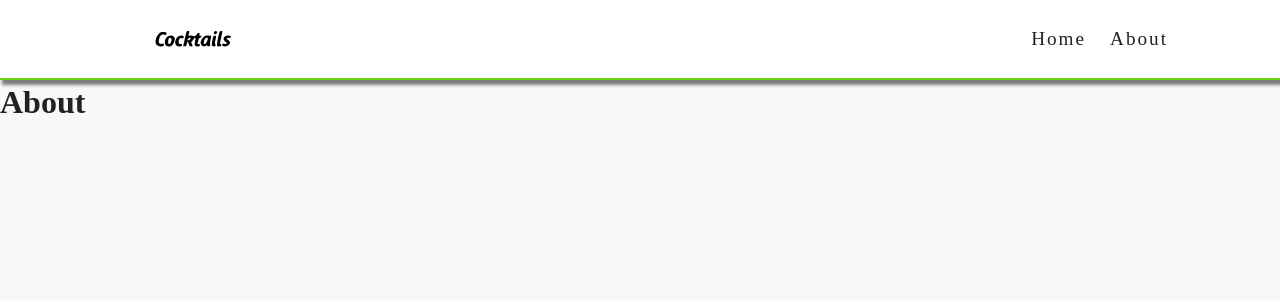
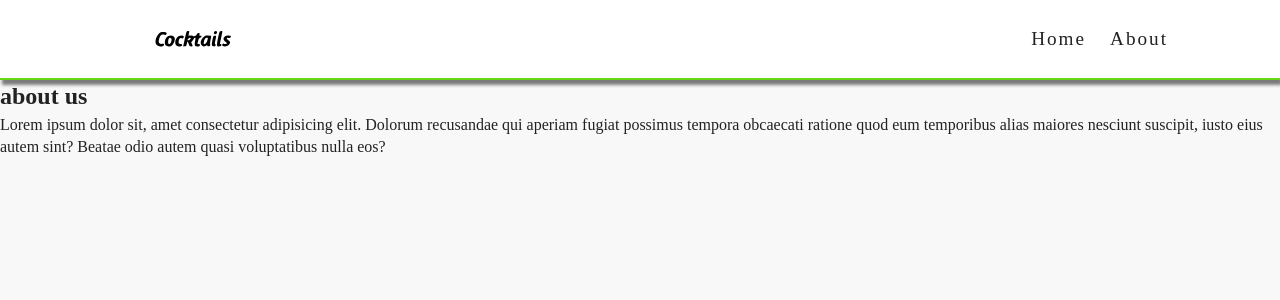
Before and after one commit to shafali03/cocktails, a React (Create React App) app: page /about in a window 1280 px wide. Shown: the top 300 px of the page. Built offline with nearby package versions, Linux system fonts and the light colour scheme.

Commit message:
feat: Added content for about page

```diff
--- a/src/pages/About.js
+++ b/src/pages/About.js
@@ -2,9 +2,10 @@ import React from 'react';
 
 function About() {
   return (
-    <div>
-      <h1>About</h1>
-    </div>
+    <section className="section about-section">
+      <h1 className="section-title">about us</h1>
+      <p>Lorem ipsum dolor sit, amet consectetur adipisicing elit. Dolorum recusandae qui aperiam fugiat possimus tempora obcaecati ratione quod eum temporibus alias maiores nesciunt suscipit, iusto eius autem sint? Beatae odio autem quasi voluptatibus nulla eos?</p>
+    </section>
   )
 }
 
```
